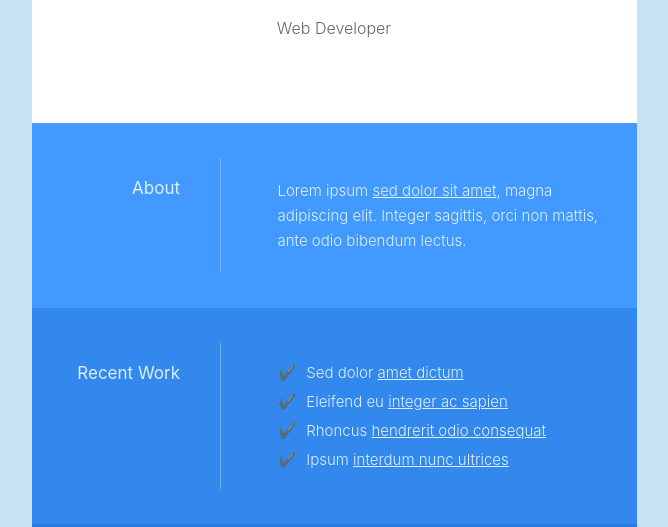
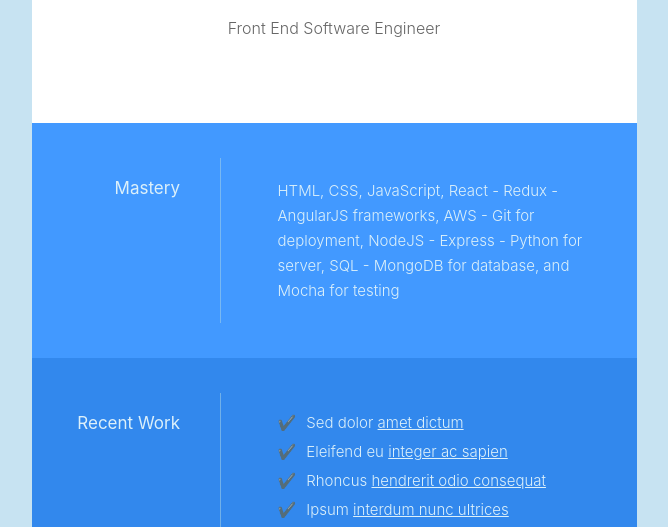
Before and after one commit to christianpaterson/Resume, a plain HTML site: page index.html in a window 1280 px wide. Shown: the part 273-800 px from the top of the page, without its empty margins (306-974 px from the left). Drawn offline with Linux system fonts and the light colour scheme.

Commit message:
Add skills

```diff
--- a/index.html
+++ b/index.html
@@ -13,11 +13,12 @@
             <!--Ideally refactor so doesn't have section class, lower-section becomes unnecessary-->
             <img src="flowers.jpeg" alt="portrait"/>
             <h2>Chris Paterson</h2>
-          <p>Web Developer</p>
+            <p>Front End Software Engineer</p>
         </div>
         <div class="section about-section lower-section">
-          <h4>About</h4>
-          <p>Lorem ipsum <span>sed dolor sit amet</span>, magna adipiscing elit. Integer sagittis, orci non mattis, ante odio bibendum lectus.</p>
+            <h4>Mastery</h4>
+            <p>HTML, CSS, JavaScript, React - Redux - AngularJS frameworks, AWS - Git for deployment,
+            NodeJS - Express - Python for server, SQL - MongoDB for database, and Mocha for testing</p>
         </div>
         <div class="section work-section lower-section">
             <h4>Recent Work</h4>
```
Lines whose indentation alone changed are shown as unchanged.
